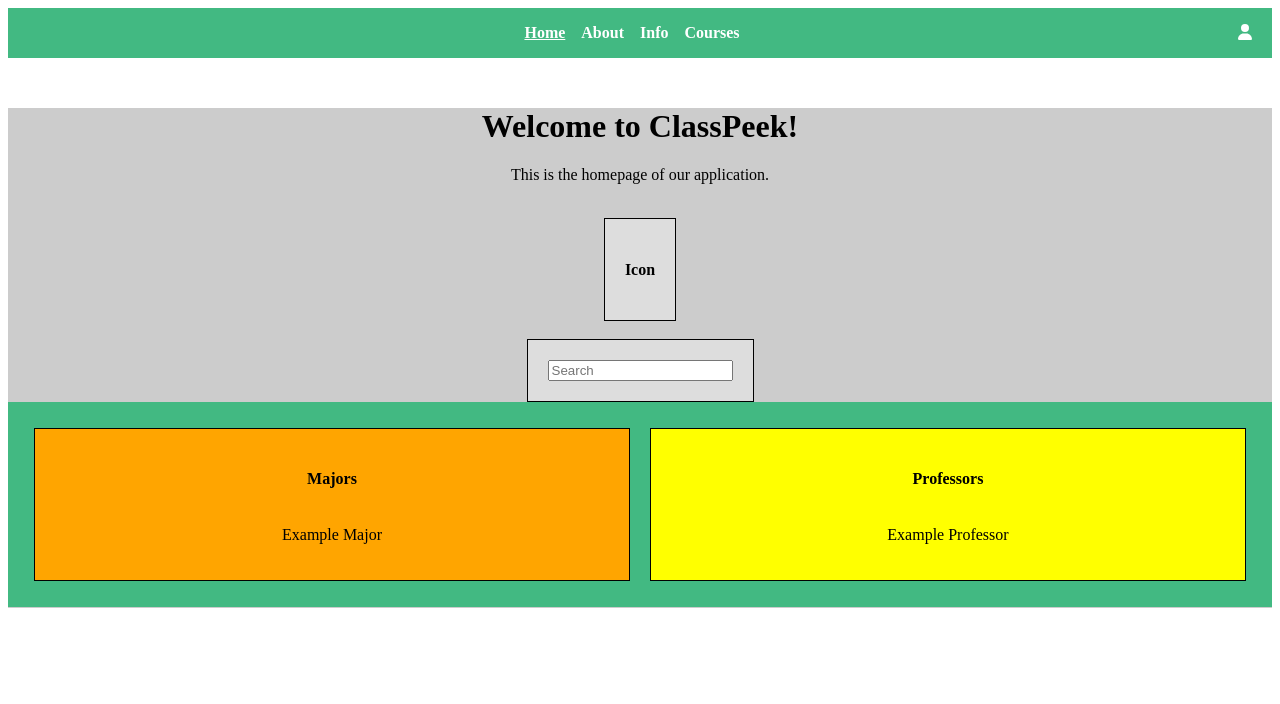
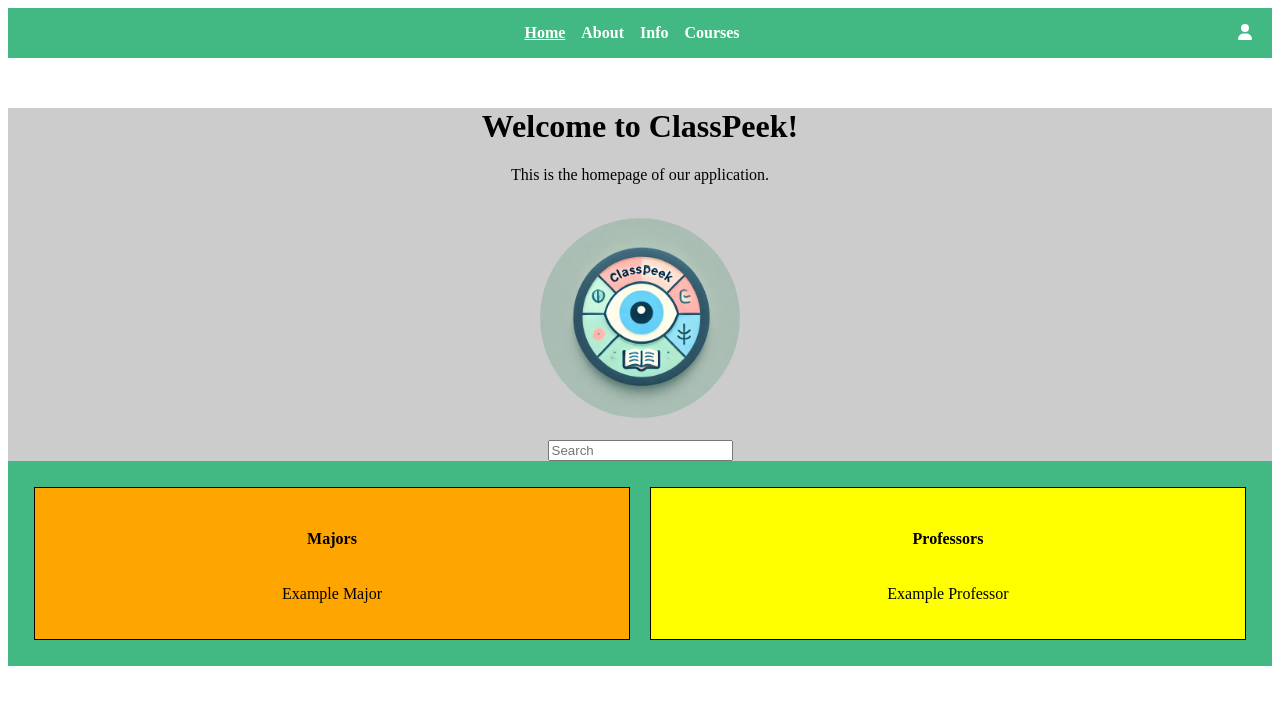
Before and after one commit to neopinp/ClassPeek, a Vue app in the folder frontend/: page /#/ in a window 1280 px wide. Shown: the top 704 px of the page. Built offline with nearby package versions, Linux system fonts and the light colour scheme.

Commit message:
New Logo P2
Added new logo to Home Page and created a separate CSS file

```diff
--- a/frontend/src/components/HomePage.vue
+++ b/frontend/src/components/HomePage.vue
@@ -5,7 +5,7 @@
       <p>This is the homepage of our application.</p>
       <br>
       <div>
-        <h4>Icon</h4>
+        <img src="../assets/logo.png" class="logo">
       </div>
       <br>
       <div>
@@ -35,47 +35,8 @@
 
 <script lang="ts">
 import { defineComponent } from 'vue';
-
+import "./styles/HomePage.css";
 export default defineComponent({
   name: 'HomePage',
 });
 </script>
-
-<style scoped>
-.homePage {
-  text-align: center;
-  margin-top: 50px;
-}
- .homePage main {
-  margin-top: 50px; /* Add a top margin to avoid content overlay */
-  height: 500px;
-  background: #ccc;
-}
-
-
- .homePage nav {
-  display: flex;
-}
-
- .homePage nav > section {
-  width:50%;
-}
-
-.homePage section {
-  border: 1px solid black;
-  padding: 20px;
-  margin: 10px;
-}
-
-.homePage div {
-  margin: auto;
-  width: fit-content;
-  border: 1px solid black;
-  background: #ddd;
-  padding: 20px;
-}
-
-.homePage h1,h2,h3,h4,h5,h6 {
-  text-align: center;
-}
-</style>
--- /dev/null
+++ b/frontend/src/components/styles/HomePage.css
@@ -0,0 +1,44 @@
+/* Home-Page CSS */
+
+.homePage {
+  text-align: center;
+  margin-top: 50px;
+}
+ .homePage main {
+  margin-top: 50px; /* Add a top margin to avoid content overlay */
+  height: 500px;
+  background: #ccc;
+}
+
+
+ .homePage nav {
+  display: flex;
+}
+
+ .homePage nav > section {
+  width:50%;
+}
+
+.homePage section {
+  border: 1px solid black;
+  padding: 20px;
+  margin: 10px;
+}
+
+.homePage div {
+  margin: auto;
+  width: fit-content;
+  border: transparent;
+
+}
+
+.homePage h1,h2,h3,h4,h5,h6 {
+  text-align: center;
+}
+
+.logo {
+  width: 200px;
+  height: 200px;
+  border-radius: 50%;
+  background-color: transparent;
+}
--- a/frontend/src/components/styles/ProfilePage.css
+++ b/frontend/src/components/styles/ProfilePage.css
@@ -1,4 +1,4 @@
-/* Profile Page CSS */
+/* Profile-Page CSS */
 
 /* Guest Icon */
 .user-icon {
--- a/frontend/src/plugins/font-awesome.ts
+++ b/frontend/src/plugins/font-awesome.ts
@@ -4,12 +4,13 @@
 import { library } from '@fortawesome/fontawesome-svg-core';
 import { FontAwesomeIcon } from '@fortawesome/vue-fontawesome';
 import { faUser } from '@fortawesome/free-solid-svg-icons';
+import { App } from 'vue';
 
 // Add icons to the library
 library.add(faUser);
 
 export default {
-  install(app: any) {
+  install(app: App) {
     app.component('font-awesome-icon', FontAwesomeIcon);
   },
 };
```
